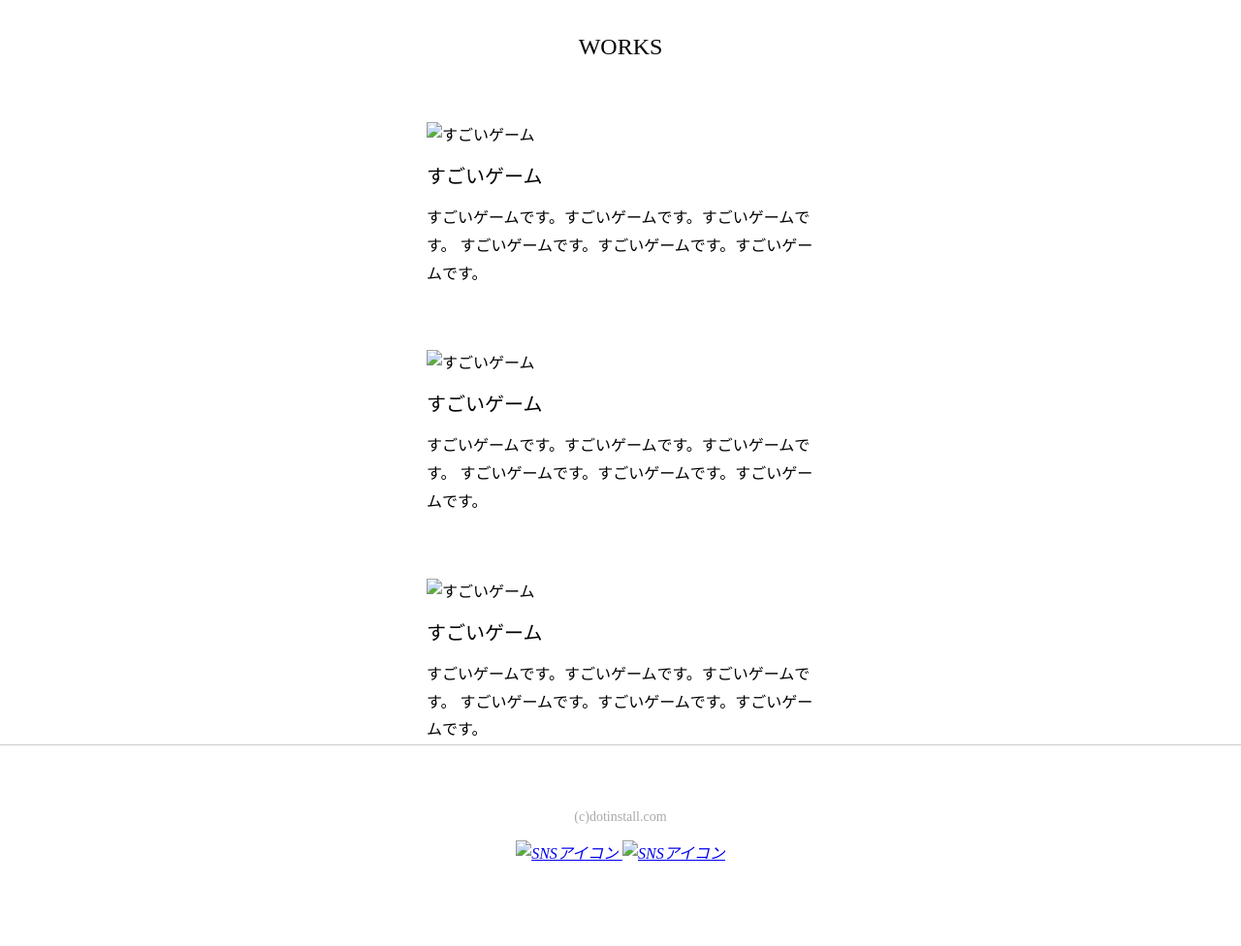
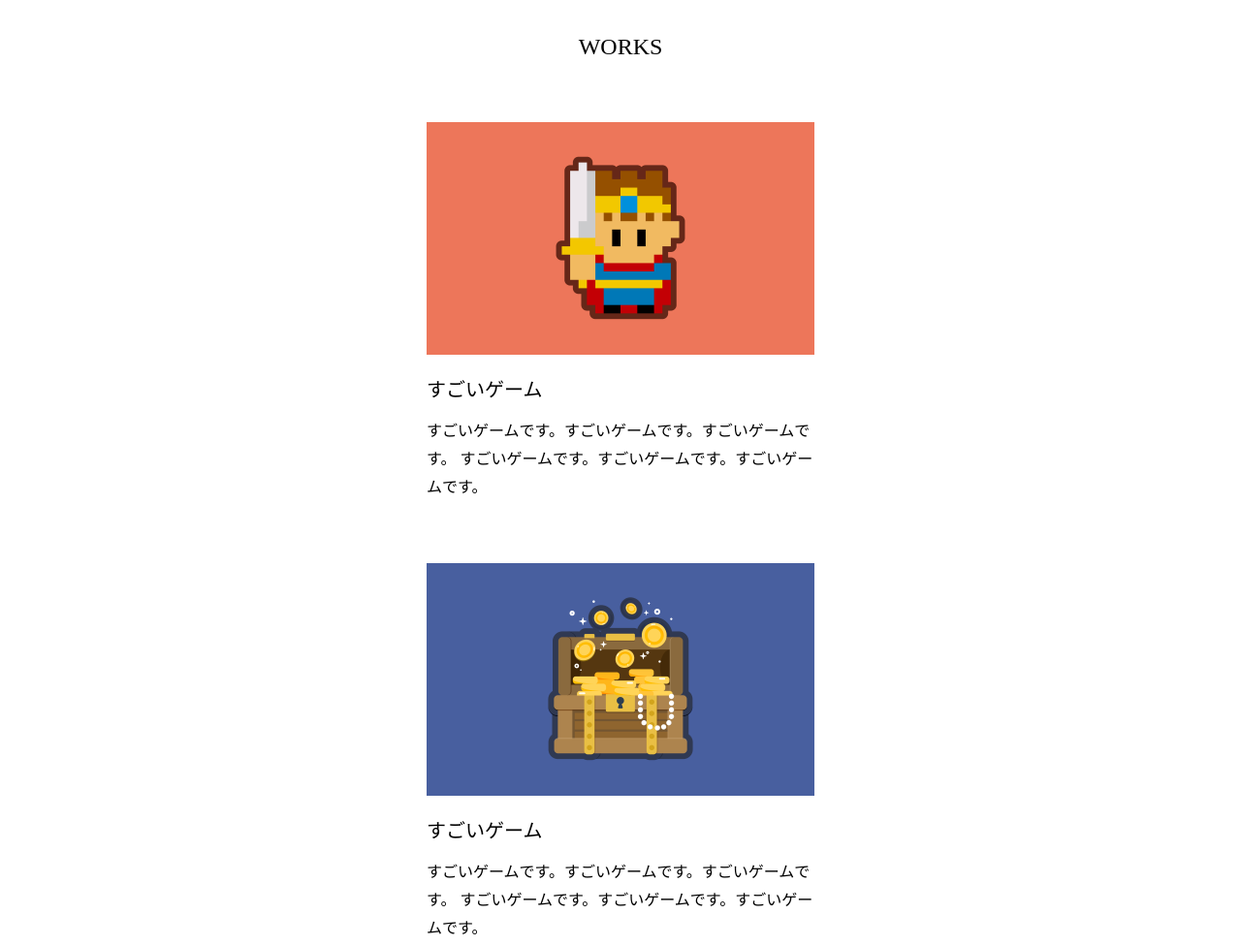
Before and after one commit to useoa72-ops/myportfolio, a plain HTML site: page index.html in a window 1280 px wide. Shown: the part 300-1276 px from the top of the page at 97% size. Before the commit the page ends 1255 px from the top, so only its background shows below. Drawn offline with Linux system fonts and the light colour scheme; files whose address does not match are found by name.

Commit message:
Add files via upload

```diff
--- a/index.html
+++ b/index.html
@@ -23,7 +23,7 @@ Webデザイナー見習いです
  <main>
   <h2>WORKS</h2>
   <section>
-   <img src="work-1.png" alt="すごいゲーム"
+   <img src="MyPortfolio/work-1.png" alt="すごいゲーム"
   width="400" height="240">
   <h3>すごいゲーム</h3>
   <p>
@@ -33,7 +33,7 @@ Webデザイナー見習いです
   </section>
 
   <section>
-   <img src="work-2.png" alt="すごいゲーム"
+   <img src="MyPortfolio/work-2.png" alt="すごいゲーム"
   width="400" height="240">
   <h3>すごいゲーム</h3>
   <p>
@@ -43,7 +43,7 @@ Webデザイナー見習いです
   </section>
 
   <section>
-   <img src="work-3.png" alt="すごいゲーム"
+   <img src="MyPortfolio/work-3.png" alt="すごいゲーム"
   width="400" height="240">
   <h3>すごいゲーム</h3>
   <p>
@@ -58,10 +58,10 @@ Webデザイナー見習いです
 <small>(c)dotinstall.com</small>
 <address>
   <a href="#"target="blank">
-    <img src="sns-1.png"alt="SNSアイコン"
+    <img src="MyPortfolio/sns-1.png"alt="SNSアイコン"
     width="24px"height="24px">
   </a>
-  <a href="#"target="blank"><img src="sns-2.png"alt="SNSアイコン"
+  <a href="#"target="blank"><img src="MyPortfolio/sns-2.png"alt="SNSアイコン"
     width="24"height="24">
   </a>
 </address>
```
